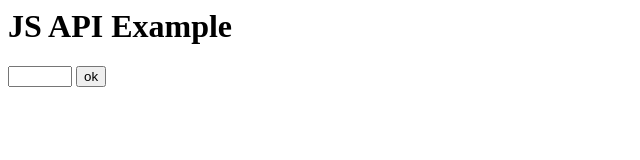
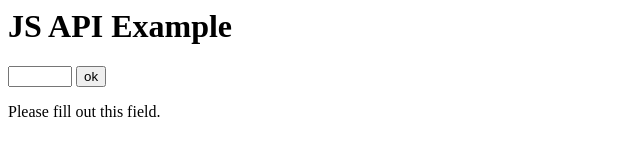
Before and after one commit to MASTERMATRIX99/WEB, a plain HTML site: page JS Validation/API12345678910.html in a window 1280 px wide. Both pictures are taken after a click on the button "ok". Shown: the whole page, without its empty margins (0-640 px from the left). Drawn offline with Linux system fonts and the light colour scheme.

Commit message:
JS API & JS Validation

```diff
--- a/JS Validation/API12345678910.html
+++ b/JS Validation/API12345678910.html
@@ -10,7 +10,7 @@
         <script>
             function myFunction(){
                 var inpobj = document.getElementById("id1");
-                if(!inpobj.checkvalidity()){
+                if(!inpobj.checkValidity()){
                     document.getElementById("message").innerHTML=inpobj.validationMessage;
                 }
                 else{
```
